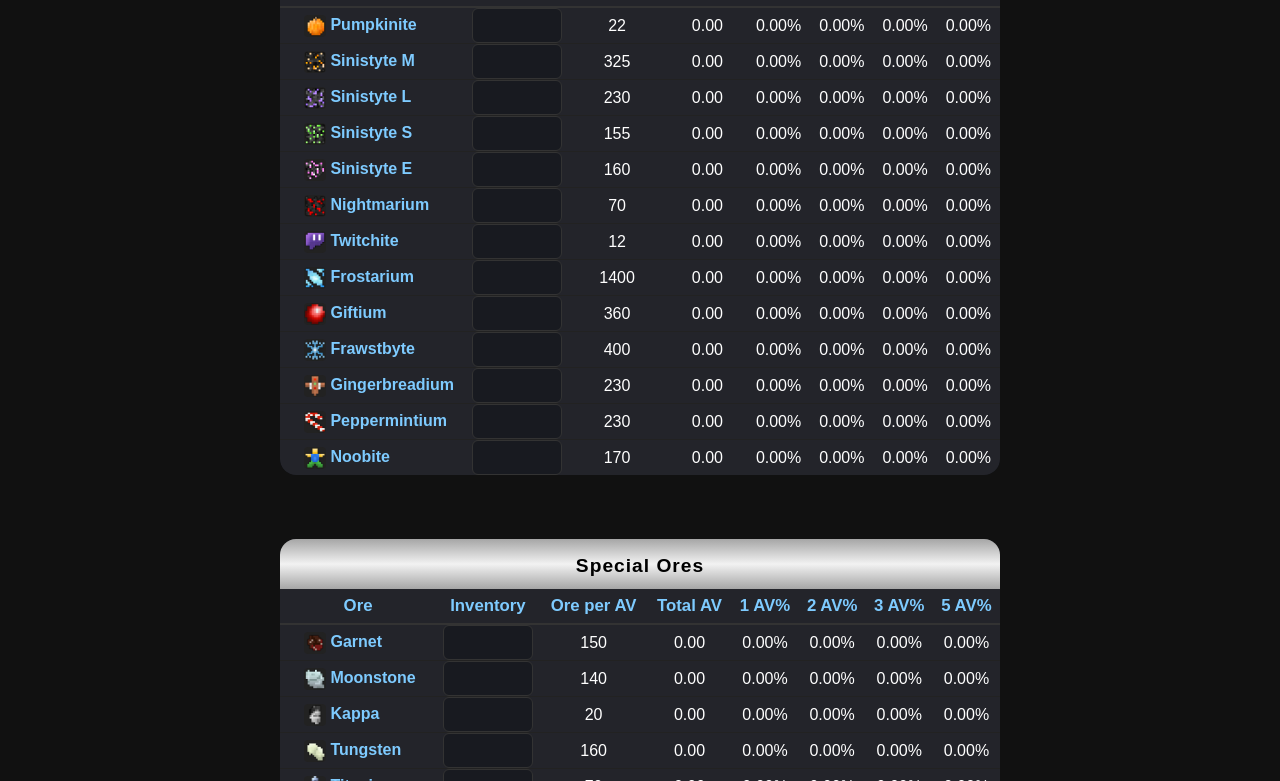
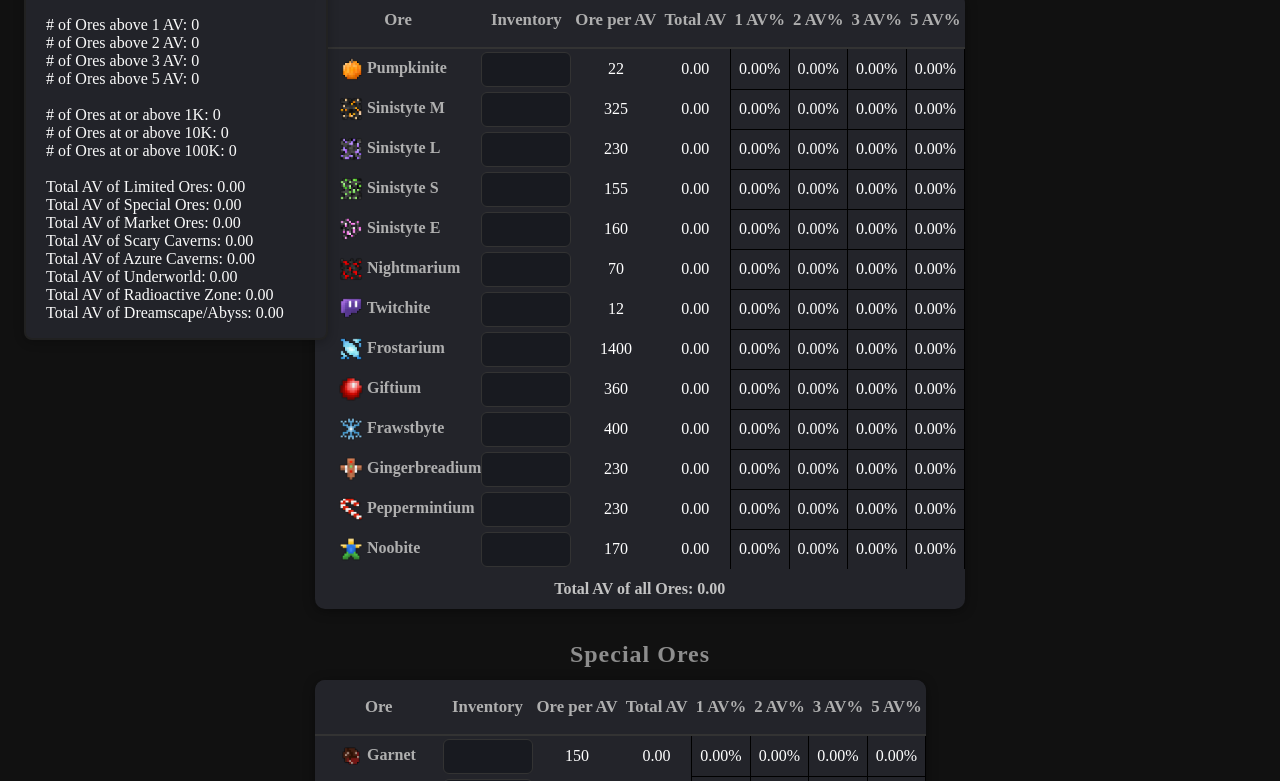
Before and after one commit to D3P290876/AzureMinesTools, a plain HTML site: page Inventory/index.html in a window 1280 px wide. Shown: the part 98-879 px from the top of the page. Drawn offline with Linux system fonts and the light colour scheme.

Commit message:
added home page buttons + finished inventory page(probably)

```diff
--- a/Inventory/index.html
+++ b/Inventory/index.html
@@ -6,7 +6,7 @@
   <title>Inventory Tracker</title>
   <style>
     body {
-      font-family: Arial, sans-serif;
+      font-family: 1, sans-serif;
       background-color: #111;
       color: #fff;
       padding: 20px;
@@ -17,103 +17,55 @@
       align-items: center;
       justify-content: flex-start;
     }
-    .content-wrapper {
-      width: 100%;
-      max-width: 1100px;
-      display: flex;
-      flex-direction: column;
-      align-items: center;
-    }
-    .flex-row {
-      display: flex;
-      gap: 32px;
-      flex-wrap: wrap;
-      justify-content: center;
-      width: 100%;
-      margin-bottom: 32px;
-    }
-    .ore-card {
-      background: #181a20;
-      border-radius: 16px;
-      box-shadow: none;
-      margin-bottom: 32px;
-      padding: 0;
-      max-width: 720px;   /* Set a reasonable max width */
-      width: 100%;        /* Allow it to shrink on small screens */
-      margin-left: auto;  /* Center horizontally */
-      margin-right: auto; /* Center horizontally */
-      flex: 1 1 350px;
-      overflow: hidden; /* Ensures header corners are rounded */
-    }
-    .ore-header {
-      display: block;
-      width: 100%;
-      border-radius: 0; /* Remove header's own radius */
-      font-size: 1.2em;
+    .section-header {
+      font-size: 1.5em;
       font-weight: bold;
-      padding: 16px 0 12px 0;
-      margin-bottom: 0;
+      margin: 32px 0 12px 0;
       text-align: center;
       letter-spacing: 1px;
-      color: #fff;
-    }
-    .limited-ores {
-      background: linear-gradient(to bottom, #783f04ff 0%, #f48108ff 50%, #783f04ff 100%);
-    }
-    .special-ores {
-      background: linear-gradient(to bottom, #a6a6a6ff 0%, #f2f2f2ff 50%, #a6a6a6ff 100%);
-      color: black !important;
-    }
-    .market-ores {
-      background: linear-gradient(to bottom, #ff9900ff 0%, #f1ee1cff 25%, #efff4bff 50%, #f1ee1cff 75%, #ff9900ff 100%);
-      color: black !important;
-    }
-    .scary-caverns {
-      background: linear-gradient(to bottom, #000000ff 0%, #7a7a7aff 50%, #000000ff 100%);
-    }
-    .azure-caverns {
-      background: linear-gradient(to bottom, #073763ff 0%, #3176eeff 50%, #073763ff 100%);
-    }
-    .underworld {
-      background: linear-gradient(to bottom, #800000ff 0%, #db0000ff 50%, #800000ff 100%);
-    }
-    .radioactive-zone {
-      background: linear-gradient(to bottom, #274e13ff 0%, #51ab2aff 50%, #274e13ff 100%);
-    }
-    .dreamscape {
-      background: linear-gradient(to bottom, #351c75ff 0%, #674ea7ff 50%, #351c75ff 100%);
+      color: #8d8d8d;
     }
     .ore-table {
-      width: 100%;
-      border-collapse: separate;
-      border-spacing: 0;
+      width: fit-content;
+      max-width: 95vw;
+      border-collapse: collapse;
       background: #23242a;
-      border-radius: 0 0 16px 16px;
+      border-radius: 10px;
+      margin-bottom: 32px;
       overflow: hidden;
-      margin: 0;
+      box-shadow: 0 2px 12px #0006;
     }
     .ore-table th, .ore-table td {
-      padding: 0;           /* Remove extra space */
-      height: 100%;         /* Make cell take full height */
+      padding: 0;
+      height: 40px;
       text-align: center;
-      border-bottom: 1px solid #222;
+      /* Remove border-bottom for all cells */
+      border-bottom: none;
       font-size: 1em;
     }
     .ore-table th {
       background: #23242a;
       font-weight: bold;
       border-bottom: 2px solid #333;
-      color: #7ecbff;
+      color: #afafaf;
       font-size: 1.05em;
       padding: 7px 4px;
     }
+    /* Remove border from last row */
     .ore-table tr:last-child td {
       border-bottom: none;
     }
+    /* Add black gridlines to AV% cells */
+    .ore-table td[id*="-percent-"] {
+      border: 1px solid #000;
+      box-sizing: border-box;
+      padding-left: 4px;
+      padding-right: 4px;
+    }
     .ore-table input[type="text"],
     .ore-table input[type="number"] {
-      width: 90px;           /* Fixed width, adjust as needed */
-      height: 35px;          /* Fixed height */
+      width: 90px;
+      height: 35px;
       box-sizing: border-box;
       background: #181a20;
       color: #fff;
@@ -126,41 +78,105 @@
     }
     .ore-table .ore-name {
       font-weight: bold;
-      color: #7ecbff;
+      color: #afafaf;
       text-align: left;
       padding-left: 16px;
     }
     .ore-img {
-      height: 22px;
-      width: 22px;
+      height: 24px;
+      width: 24px;
       margin-left: 8px;
       vertical-align: middle;
       image-rendering: auto;
       border-radius: 4px;
-      background: #222;
     }
-
-    /* Hide number input spin buttons in Chrome, Safari, Edge */
     .ore-table input[type="number"]::-webkit-outer-spin-button,
     .ore-table input[type="number"]::-webkit-inner-spin-button {
       -webkit-appearance: none;
       margin: 0;
     }
-
-    /* Hide number input spin buttons in Firefox */
     .ore-table input[type="number"] {
       appearance: textfield;
       -moz-appearance: textfield;
     }
-
-    body, .ore-card, .ore-header, .ore-table th, .ore-table td {
+    body, .ore-table th, .ore-table td {
       white-space: nowrap;
     }
+
+    #stats-box {
+      position: absolute;
+      top: 24px;
+      left: 24px;
+      background: #23242a;
+      color: #fff;
+      border: 2px solid #222;
+      border-radius: 8px;
+      padding: 16px 20px;
+      min-width: 260px;
+      font-size: 1em;
+      z-index: 10;
+      box-shadow: 0 2px 12px #0004;
+      opacity: 0.98;
+    }
+    @media (max-width: 700px) {
+      #stats-box {
+        position: static;
+        margin-bottom: 16px;
+        width: 95vw;
+        min-width: unset;
+        left: unset;
+        top: unset;
+      }
+    }
+
+    #home-btn {
+      position: fixed;
+      top: 16px;
+      right: 24px;
+      z-index: 100;
+      padding: 10px 22px;
+      background: #222;
+      color: #fff;
+      border: none;
+      border-radius: 6px;
+      font-size: 1.1em;
+      cursor: pointer;
+      box-shadow: 0 2px 8px #0003;
+      transition: background 0.2s;
+    }
+    #home-btn:hover {
+      background: #444;
+    }
   </style>
-  <script src="../OreValues.js?v=2"></script>
+  <script src="../OreValues.js"></script>
 </head>
 <body>
-  <div class="content-wrapper" id="ore-sections"></div>
+  <button id="home-btn" onclick="window.location.href='/'">Home Page</button>
+
+  <div id="stats-box">
+    <b>Statistics:</b><br>
+    <br>
+    Total Inventory Value: <span id="stats-total-av">0.00</span><br>
+    <br>
+    # of Ores above 1 AV: <span id="stats-above-1av">0</span><br>
+    # of Ores above 2 AV: <span id="stats-above-2av">0</span><br>
+    # of Ores above 3 AV: <span id="stats-above-3av">0</span><br>
+    # of Ores above 5 AV: <span id="stats-above-5av">0</span><br>
+    <br>
+    # of Ores at or above 1K: <span id="stats-above-1k">0</span><br>
+    # of Ores at or above 10K: <span id="stats-above-10k">0</span><br>
+    # of Ores at or above 100K: <span id="stats-above-100k">0</span><br>
+    <br>
+    Total AV of Limited Ores: <span id="stats-av-limited">0.00</span><br>
+    Total AV of Special Ores: <span id="stats-av-special">0.00</span><br>
+    Total AV of Market Ores: <span id="stats-av-market">0.00</span><br>
+    Total AV of Scary Caverns: <span id="stats-av-scary">0.00</span><br>
+    Total AV of Azure Caverns: <span id="stats-av-azure">0.00</span><br>
+    Total AV of Underworld: <span id="stats-av-underworld">0.00</span><br>
+    Total AV of Radioactive Zone: <span id="stats-av-radioactive">0.00</span><br>
+    Total AV of Dreamscape/Abyss: <span id="stats-av-dreamscape">0.00</span><br>
+  </div>
+  <div id="ore-sections"></div>
   <script>
     // Section definitions
     const sections = [
@@ -183,7 +199,7 @@
         name: "Market Ores",
         ores: [
           "Stone", "Coal", "Iron", "Gold", "Copper", "Silver", "Topaz", "Sulfur",
-          "Sapphire", "Ruby", "Emerald", "Diamond", "Opal", "Boomite", "Uranium", "Serendibite"
+          "Ruby", "Sapphire", "Emerald", "Diamond", "Opal", "Boomite", "Uranium", "Serendibite"
         ]
       },
       {
@@ -218,19 +234,6 @@
       }
     ];
 
-    // Map section names to gradient classes
-    function getHeaderClass(sectionName) {
-      if (sectionName.startsWith("Limited Ores")) return "limited-ores";
-      if (sectionName.startsWith("Special Ores")) return "special-ores";
-      if (sectionName.startsWith("Market Ores")) return "market-ores";
-      if (sectionName.startsWith("Scary Caverns")) return "scary-caverns";
-      if (sectionName.startsWith("Azure Caverns")) return "azure-caverns";
-      if (sectionName.startsWith("Underworld")) return "underworld";
-      if (sectionName.startsWith("Radioactive Zone")) return "radioactive-zone";
-      if (sectionName.startsWith("Dreamscape")) return "dreamscape";
-      return "";
-    }
-
     // Helper to get AV from oreValues, fallback to blank if not found
     function getAV(ore) {
       return (window.oreValues && ore in oreValues) ? window.oreValues[ore].AV : "";
@@ -249,16 +252,49 @@
       return Math.min(percent, 100).toFixed(2) + "%";
     }
 
-    // Render one section per row
+    // Add this function to map percent (0-100) to a color
+    function percentToColor(percent) {
+      if (percent >= 100) {
+        // 100% or more: blue
+        return "#4a86e8";
+      }
+      // 0% (red) → 50% (yellow) → 100% (green)
+      // We'll interpolate: 0-50% red→yellow, 50-100% yellow→green
+      let r, g, b = 0;
+      if (percent < 50) {
+        // Red to Yellow
+        r = 255;
+        g = Math.round(255 * (percent / 50));
+      } else {
+        // Yellow to Green
+        r = Math.round(255 * (1 - (percent - 50) / 50));
+        g = 255;
+      }
+      // Convert to hex
+      return `rgb(${r},${g},${b})`;
+    }
+
+    // Render each section as a table with a header
     function renderSections(sections) {
       let html = "";
       for (let i = 0; i < sections.length; i++) {
-        html += `<div class="flex-row">`;
         const section = sections[i];
-        html += `<div class="ore-card">
-          <div class="ore-header ${getHeaderClass(section.name)}">${section.name}</div>
-          <table class="ore-table">
-            <tr><th>Ore</th><th>Inventory</th><th>Ore per AV</th><th>Total AV</th><th>1 AV%</th><th>2 AV%</th><th>3 AV%</th><th>5 AV%</th></tr>`;
+        html += `<div class="section-header">${section.name}</div>`;
+        html += `<table class="ore-table">
+          <thead>
+            <tr>
+              <th>Ore</th>
+              <th>Inventory</th>
+              <th>Ore per AV</th>
+              <th>Total AV</th>
+              <th>1 AV%</th>
+              <th>2 AV%</th>
+              <th>3 AV%</th>
+              <th>5 AV%</th>
+            </tr>
+          </thead>
+          <tbody>
+        `;
         for (const [oreIndex, ore] of section.ores.entries()) {
           const inputId = `inv-${i}-${oreIndex}`;
           const avId = `av-${i}-${oreIndex}`;
@@ -276,8 +312,15 @@
             <td id="${avId}-percent-5">0.00%</td>
           </tr>`;
         }
-        html += `</table></div>`;
-        html += `</div>`;
+        html += `</tbody>
+          <tfoot>
+            <tr>
+              <td colspan="8" style="text-align:center; font-weight:bold; color:#c3c3c3;">
+                Total AV of all Ores: <span id="footer-av-total-${i}">0.00</span>
+              </td>
+            </tr>
+          </tfoot>
+        </table>`;
       }
       return html;
     }
@@ -298,15 +341,25 @@
         }
         document.getElementById(avId).textContent = total.toFixed(2);
 
-        // Update AV% columns
+        // Update AV% columns and set background color
         [1, 2, 3, 5].forEach(n => {
           const percentCell = document.getElementById(`${avId}-percent-${n}`);
           if (percentCell) {
-            percentCell.textContent = getAVPercentValue(value, av, n);
+            const percentValue = getAVPercentValue(value, av, n);
+            percentCell.textContent = percentValue;
+            // Extract numeric percent
+            const percentNum = parseFloat(percentValue);
+            percentCell.style.background = percentToColor(percentNum);
+            percentCell.style.color = percentNum >= 50 || percentNum >= 100 ? "#222" : "#222";
           }
         });
 
         saveInventoryToLocal();
+        updateFooterTotals(); // Add this line
+        updateStatsTotalAV();
+        updateStatsAboveAV(); // Add this line
+        updateStatsAboveInventory(); // Add this line
+        updateStatsSectionTotals();
       });
     });
 
@@ -329,8 +382,113 @@
       });
     }
 
+    function updateFooterTotals() {
+      for (let i = 0; i < sections.length; i++) {
+        let totalAV = 0;
+        const section = sections[i];
+        for (let oreIndex = 0; oreIndex < section.ores.length; oreIndex++) {
+          const ore = section.ores[oreIndex];
+          const input = document.getElementById(`inv-${i}-${oreIndex}`);
+          const av = window.oreValues && window.oreValues[ore] ? window.oreValues[ore].AV : null;
+          const value = parseFloat(input.value) || 0;
+          if (av) {
+            totalAV += value / av;
+          }
+        }
+        const footerCell = document.getElementById(`footer-av-total-${i}`);
+        if (footerCell) {
+          footerCell.textContent = totalAV.toFixed(2);
+        }
+      }
+    }
+
+    // Add this function in your <script>
+    function updateStatsTotalAV() {
+      let totalAV = 0;
+      document.querySelectorAll('input[type="number"][data-ore]').forEach(input => {
+        const ore = input.getAttribute('data-ore');
+        const av = window.oreValues && window.oreValues[ore] ? window.oreValues[ore].AV : null;
+        const value = parseFloat(input.value) || 0;
+        if (av) {
+          totalAV += value / av;
+        }
+      });
+      const statsTotalAV = document.getElementById('stats-total-av');
+      if (statsTotalAV) {
+        statsTotalAV.textContent = totalAV.toFixed(2);
+      }
+    }
+
+    function updateStatsAboveAV() {
+      let above1 = 0, above2 = 0, above3 = 0, above5 = 0;
+      document.querySelectorAll('input[type="number"][data-ore]').forEach(input => {
+        const ore = input.getAttribute('data-ore');
+        const av = window.oreValues && window.oreValues[ore] ? window.oreValues[ore].AV : null;
+        const value = parseFloat(input.value) || 0;
+        if (av && value > 0) {
+          const totalOreAV = value / av;
+          if (totalOreAV >= 1) above1++;
+          if (totalOreAV >= 2) above2++;
+          if (totalOreAV >= 3) above3++;
+          if (totalOreAV >= 5) above5++;
+        }
+      });
+      document.getElementById('stats-above-1av').textContent = above1;
+      document.getElementById('stats-above-2av').textContent = above2;
+      document.getElementById('stats-above-3av').textContent = above3;
+      document.getElementById('stats-above-5av').textContent = above5;
+    }
+
+    function updateStatsAboveInventory() {
+      let above1k = 0, above10k = 0, above100k = 0;
+      document.querySelectorAll('input[type="number"][data-ore]').forEach(input => {
+        const value = parseFloat(input.value) || 0;
+        if (value >= 1000) above1k++;
+        if (value >= 10000) above10k++;
+        if (value >= 100000) above100k++;
+      });
+      document.getElementById('stats-above-1k').textContent = above1k;
+      document.getElementById('stats-above-10k').textContent = above10k;
+      document.getElementById('stats-above-100k').textContent = above100k;
+    }
+
+    function updateStatsSectionTotals() {
+      const sectionSpanIds = [
+        "stats-av-limited",
+        "stats-av-special",
+        "stats-av-market",
+        "stats-av-scary",
+        "stats-av-azure",
+        "stats-av-underworld",
+        "stats-av-radioactive",
+        "stats-av-dreamscape"
+      ];
+      for (let i = 0; i < sections.length; i++) {
+        let totalAV = 0;
+        const section = sections[i];
+        for (let oreIndex = 0; oreIndex < section.ores.length; oreIndex++) {
+          const ore = section.ores[oreIndex];
+          const input = document.getElementById(`inv-${i}-${oreIndex}`);
+          const av = window.oreValues && window.oreValues[ore] ? window.oreValues[ore].AV : null;
+          const value = parseFloat(input.value) || 0;
+          if (av) {
+            totalAV += value / av;
+          }
+        }
+        const span = document.getElementById(sectionSpanIds[i]);
+        if (span) {
+          span.textContent = totalAV.toFixed(2);
+        }
+      }
+    }
+
     // After rendering and adding event listeners:
     loadInventoryFromLocal();
+    updateFooterTotals(); // Add this line
+    updateStatsTotalAV();
+    updateStatsAboveAV(); // Add this line
+    updateStatsAboveInventory(); // Add this line
+    updateStatsSectionTotals();
   </script>
 </body>
 </html>
```
Also changed, not shown: Finds Tracker/index.html (+25 -1 lines), OreValues.js (line endings or trailing spaces), src/favicon.png (renamed from favicon.png).
